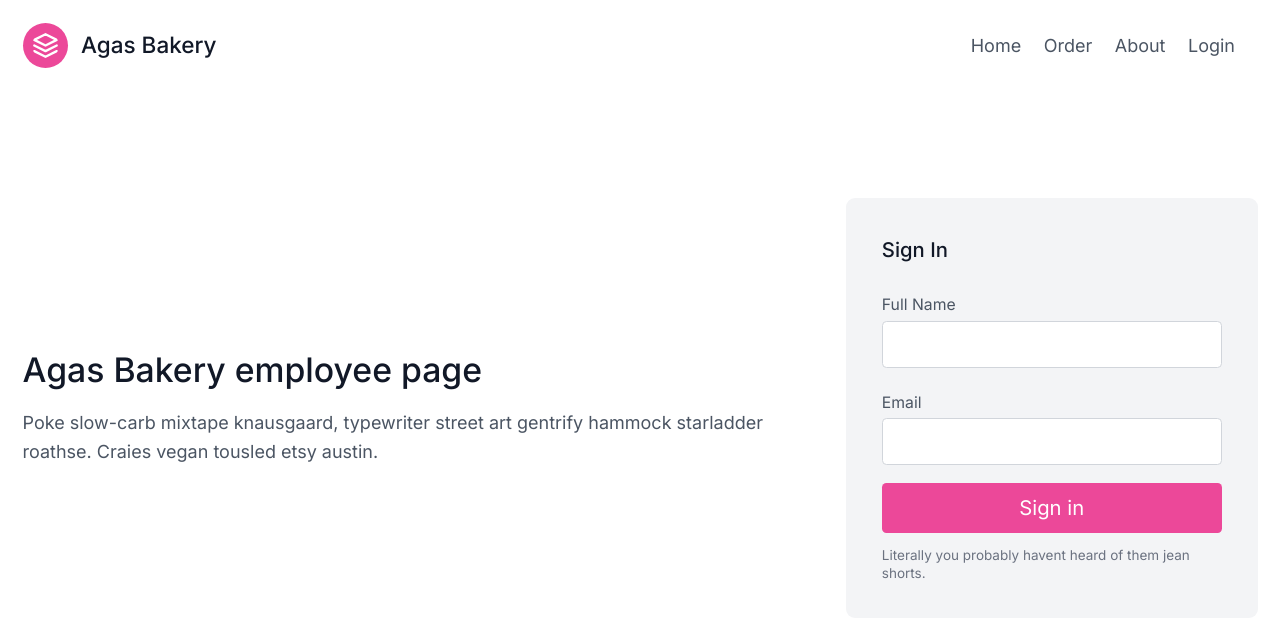
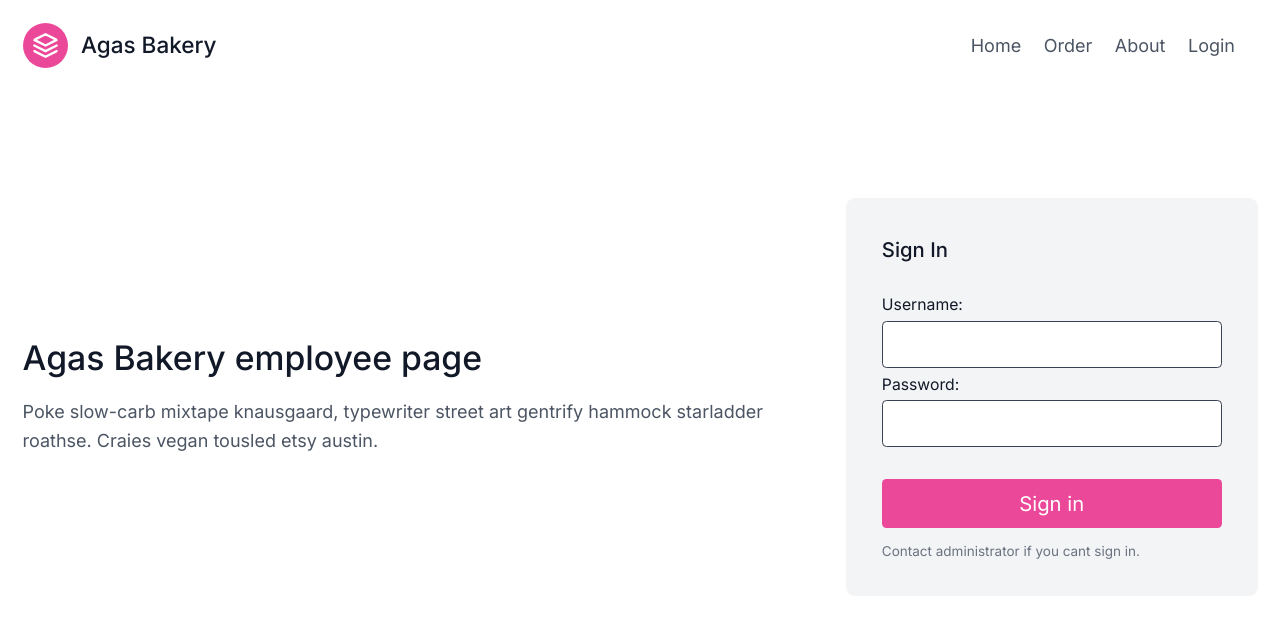
Before and after one commit to Hannahobote/1dv50e-agas-bakery, a Next.js app: page /login in a window 1280 px wide. Shown: the top 618 px of the page. Built offline with nearby package versions, Linux system fonts and the light colour scheme.

Commit message:
auth fixed, fixed order formula, dummy data

```diff
--- a/app/components/PersonalInfoOrder.js
+++ b/app/components/PersonalInfoOrder.js
@@ -35,8 +35,8 @@ export default function PersonalInfoOrder() {
 
       <StyledInput
         type={'text'}
-        htmlFor={'e-post'}
-        name={'e-post'}
+        htmlFor={'epost'}
+        name={'epost'}
         lableText={'E-post:'}
       />
 
@@ -54,9 +54,9 @@ export default function PersonalInfoOrder() {
         lableText={'Leveransadress:'}
       />
 
-      <label htmlFor="dateInput">Leveransdatum:</label>
+      <label>Leveransdatum:</label>
       <br></br>
-      <input type="date" id="dateInput" min={minDate} className='border rounded border-gray-700' />
+      <input type="date" id="leveransdatum" min={minDate} name='leveransdatum' className='border rounded border-gray-700' />
       <br></br>
       <br></br>
     </div>
--- a/app/login/page.js
+++ b/app/login/page.js
@@ -1,11 +1,38 @@
-import React from 'react'
+"use client"
+import React, { useState } from 'react'
 import MyNavBar from '../components/MyNavBar'
+import StyledInput from '../components/StyledInput'
+import { useRouter } from 'next/navigation';
+import Cookies from 'js-cookie';
 
-export default function page() {
+
+
+export default function login() {
+  const router = useRouter();
+
+  const handleSubmit = async (e) => {
+    e.preventDefault();
+
+    const isValidUser = e.target.username.value === process.env.NEXT_PUBLIC_USERNAME && e.target.password.value === process.env.NEXT_PUBLIC_PASSWORD;
+
+    //console.log(e.target.username.value, process.env.NEXT_PUBLIC_USERNAME, e.target.password.value, process.env.NEXT_PUBLIC_PASSWORD)
+
+    if (isValidUser) {
+      // Set a cookie that expires in a few minutes
+      Cookies.set('user', 'admin', { expires: 1 / 480 }); // Expires in 3 minutes
+      //Cookies.set('user', 'admin', {expires: 10 / (24*60*60)}); // Expires after 10 seconds
+
+      // Redirect to the admin page
+      router.push('../admin');
+    } else {
+      alert('Invalid username or password');
+    }
+  };
+
   return (
     <div className='bg-white'>
       <MyNavBar></MyNavBar>
-      <section class="text-gray-600 body-font">
+      <form onSubmit={handleSubmit} class="text-gray-600 body-font">
         <div class="container px-5 py-24 mx-auto flex flex-wrap items-center">
           <div class="lg:w-3/5 md:w-1/2 md:pr-16 lg:pr-0 pr-0">
             <h1 class="title-font font-medium text-3xl text-gray-900">Agas Bakery employee page</h1>
@@ -13,19 +40,27 @@ export default function page() {
           </div>
           <div class="lg:w-2/6 md:w-1/2 bg-gray-100 rounded-lg p-8 flex flex-col md:ml-auto w-full mt-10 md:mt-0">
             <h2 class="text-gray-900 text-lg font-medium title-font mb-5">Sign In</h2>
-            <div class="relative mb-4">
-              <label for="full-name" class="leading-7 text-sm text-gray-600">Full Name</label>
-              <input type="text" id="full-name" name="full-name" class="w-full bg-white rounded border border-gray-300 focus:border-pink-500 focus:ring-2 focus:ring-pink-200 text-base outline-none text-gray-700 py-1 px-3 leading-8 transition-colors duration-200 ease-in-out" />
-            </div>
-            <div class="relative mb-4">
-              <label for="email" class="leading-7 text-sm text-gray-600">Email</label>
-              <input type="email" id="email" name="email" class="w-full bg-white rounded border border-gray-300 focus:border-pink-500 focus:ring-2 focus:ring-pink-200 text-base outline-none text-gray-700 py-1 px-3 leading-8 transition-colors duration-200 ease-in-out" />
-            </div>
+
+            <StyledInput className="border-gray-300"
+              type={'text'}
+              htmlFor={'username'}
+              name={'username'}
+              lableText={'Username:'}
+            />
+
+            <StyledInput className="border-gray-300"
+              type={'password'}
+              htmlFor={'password'}
+              name={'password'}
+              lableText={'Password:'}
+            />
+
+            <br></br>
             <button class="text-white bg-pink-500 border-0 py-2 px-8 focus:outline-none hover:bg-pink-600 rounded text-lg">Sign in</button>
-            <p class="text-xs text-gray-500 mt-3">Literally you probably havent heard of them jean shorts.</p>
+            <p class="text-xs text-gray-500 mt-3">Contact administrator if you cant sign in.</p>
           </div>
         </div>
-      </section>
+      </form>
     </div>
   )
 }
--- a/app/order/cake/page.js
+++ b/app/order/cake/page.js
@@ -12,11 +12,12 @@ export default function CakeOrder() {
       name: event.target.name.value,
       surname: event.target.surname.value,
       phonenr: event.target.phonenr.value,
-      adress: event.target.adress.value,
+      epost: event.target.epost.value,
       leveransadress: event.target.adress.value,
       taste: event.target.taste.value,
       filling: event.target.filling.value,
-      file: event.target.file.value
+      design: event.target.file.files[0],
+      leveransdatum: event.target.leveransdatum.value
     }
 
     console.log(data)
--- a/app/order/cheesecake/page.js
+++ b/app/order/cheesecake/page.js
@@ -12,10 +12,11 @@ export default function CheesecakeOrder() {
       name: event.target.name.value,
       surname: event.target.surname.value,
       phonenr: event.target.phonenr.value,
-      adress: event.target.adress.value,
+      epost: event.target.epost.value,
       leveransadress: event.target.adress.value,
       cupcakeAmount: event.target.cupcakeAmount.value,
       taste: event.target.taste.value,
+      design: event.target.file.files[0],
       price: finalPrice
     }
 
@@ -77,6 +78,9 @@ export default function CheesecakeOrder() {
             <option key={index} value={taste}> {taste} </option>
           ))}
         </select>
+        <label >Design idé för Cheesecake top:</label>
+        <br></br>
+        <input type="file" id="fileInput" name='file' />
 
 
         <PersonalInfoOrder />
--- a/app/order/cupcake/page.js
+++ b/app/order/cupcake/page.js
@@ -12,11 +12,12 @@ export default function CupcakeOrder() {
       name: event.target.name.value,
       surname: event.target.surname.value,
       phonenr: event.target.phonenr.value,
-      adress: event.target.adress.value,
+      epost: event.target.epost.value,
       leveransadress: event.target.adress.value,
       cupcakeAmount: event.target.cupcakeAmount.value,
       taste: event.target.taste.value,
       frosting: event.target.frosting.value,
+      design: event.target.file.files[0],
       price: finalPrice
     }
 
@@ -94,6 +95,9 @@ export default function CupcakeOrder() {
           ))}
         </select>
 
+        <label >Design idé för cupcake top:</label>
+        <br></br>
+        <input type="file" id="fileInput" name='file' />
 
         <PersonalInfoOrder />
 
--- a/package.json
+++ b/package.json
@@ -9,6 +9,7 @@
     "lint": "next lint"
   },
   "dependencies": {
+    "js-cookie": "^3.0.5",
     "next": "^14.1.4",
     "react": "^18",
     "react-dom": "^18"
```
Also changed, not shown: _dummyData/cakeOrders.json (+38 -0 lines), 1 other file (tests, documents, lock files or other folders).
